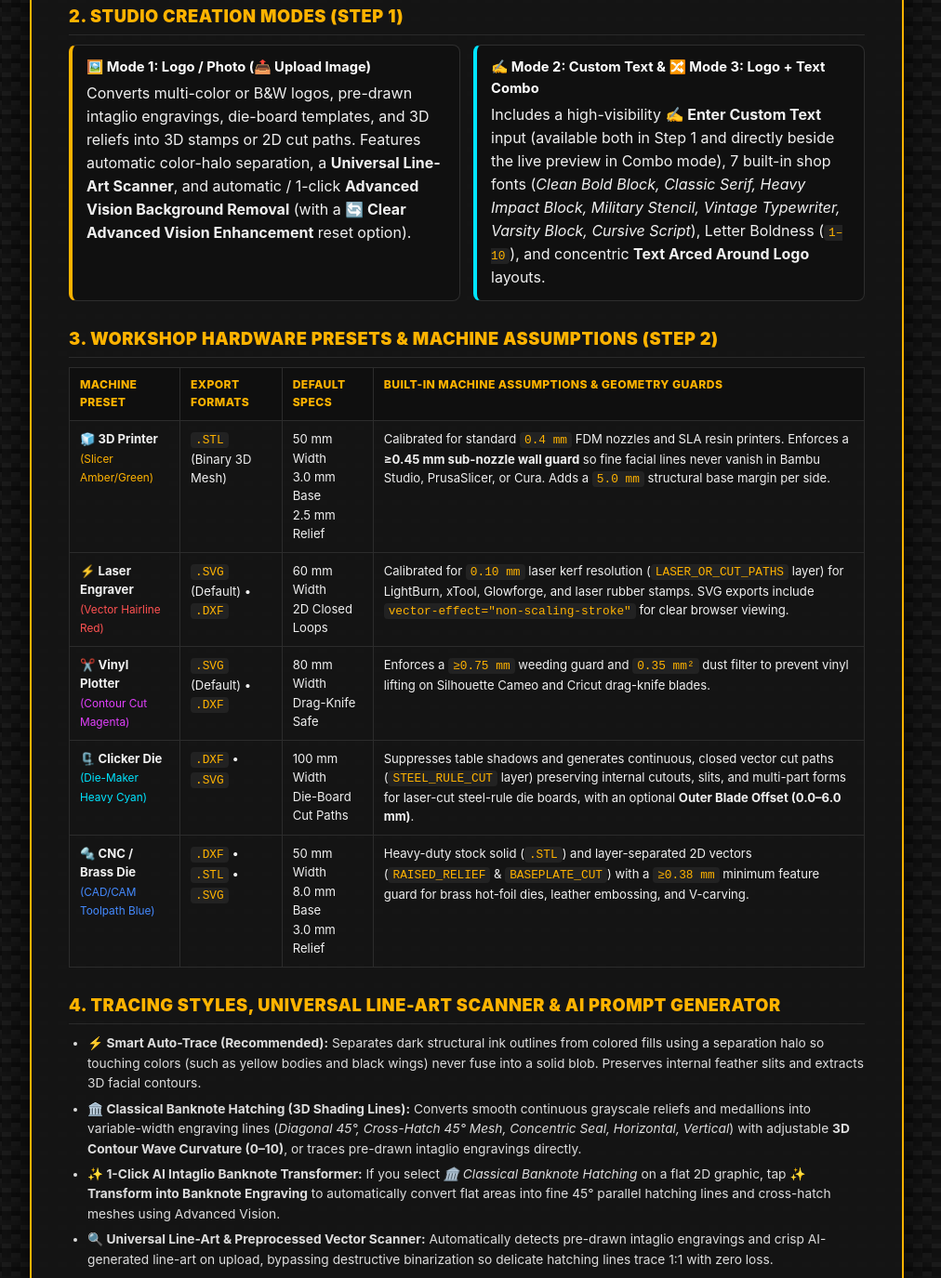
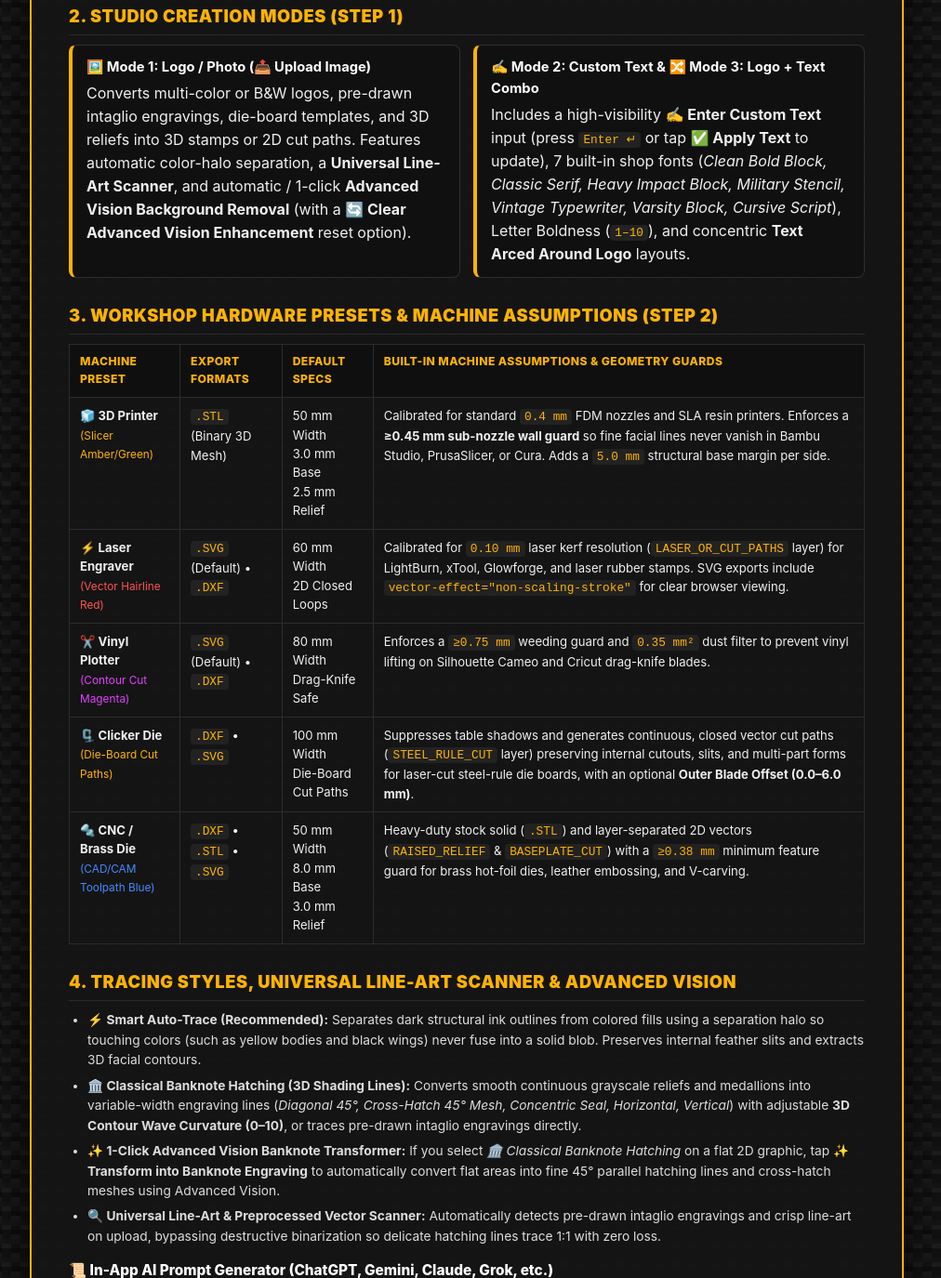
Before and after one commit to ivanou18-dot/ivolga-website, a plain HTML site: page guide.html in a window 1280 px wide. Shown: the part 527-1902 px from the top of the page at 93% size, without its empty margins (138-1150 px from the left). Drawn offline with Linux system fonts and the light colour scheme.

Commit message:
Remove cyan color variable and update references
Removed cyan color variable and its usage, replacing it with amber in the header. Updated text and color references throughout the document.

```diff
--- a/guide.html
+++ b/guide.html
@@ -12,7 +12,6 @@
       --bg-card: #151515;
       --amber: #FFB300;
       --amber-hover: #E09D00;
-      --cyan: #00E5FF;
       --green: #81C784;
       --text-main: #F0F0F0;
       --text-muted: #BDBDBD;
@@ -111,7 +110,6 @@
       line-height: 1.2;
     }
     .manual-header h1 .txt-white { color: #FFFFFF; }
-    .manual-header h1 .txt-cyan { color: var(--cyan); }
     .manual-header h1 .txt-gold { color: var(--amber); }
     .manual-header .subtitle {
       color: #CCCCCC;
@@ -160,7 +158,6 @@
       border-radius: 8px;
       padding: 12px 15px;
     }
-    .card-box.cyan-left { border-left-color: var(--cyan); }
     .card-box.green-left { border-left-color: var(--green); }
     .card-box strong.title {
       color: #FFFFFF;
@@ -267,7 +264,7 @@
           <circle cx="140" cy="192" r="5" fill="#14100C"/>
         </svg>
         <div>
-          <h1>📐 <span class="txt-white">PIXEL2PATH STUDIO:</span> <span class="txt-cyan">OFFICIAL USER MANUAL</span></h1>
+          <h1>📐 <span class="txt-white">PIXEL2PATH STUDIO:</span> <span class="txt-gold">OFFICIAL USER MANUAL</span></h1>
           <div class="subtitle">1:1 Millimeter 3D Stamp (.STL), Steel-Rule Clicker Die &amp; Laser/Plotter Vector (.DXF / .SVG) Generator</div>
         </div>
       </div>
@@ -290,9 +287,9 @@
         <strong class="title">🖼️ Mode 1: Logo / Photo (📤 Upload Image)</strong>
         Converts multi-color or B&amp;W logos, pre-drawn intaglio engravings, die-board templates, and 3D reliefs into 3D stamps or 2D cut paths. Features automatic color-halo separation, a <strong>Universal Line-Art Scanner</strong>, and automatic / 1-click <strong>Advanced Vision Background Removal</strong> (with a <strong>🔄 Clear Advanced Vision Enhancement</strong> reset option).
       </div>
-      <div class="card-box cyan-left">
+      <div class="card-box">
         <strong class="title">✍️ Mode 2: Custom Text &amp; 🔀 Mode 3: Logo + Text Combo</strong>
-        Includes a high-visibility <strong>✍️ Enter Custom Text</strong> input (available both in Step 1 and directly beside the live preview in Combo mode), 7 built-in shop fonts (<em>Clean Bold Block, Classic Serif, Heavy Impact Block, Military Stencil, Vintage Typewriter, Varsity Block, Cursive Script</em>), Letter Boldness (<code>1–10</code>), and concentric <strong>Text Arced Around Logo</strong> layouts.
+        Includes a high-visibility <strong>✍️ Enter Custom Text</strong> input (press <code>Enter ↵</code> or tap <strong>✅ Apply Text</strong> to update), 7 built-in shop fonts (<em>Clean Bold Block, Classic Serif, Heavy Impact Block, Military Stencil, Vintage Typewriter, Varsity Block, Cursive Script</em>), Letter Boldness (<code>1–10</code>), and concentric <strong>Text Arced Around Logo</strong> layouts.
       </div>
     </div>
 
@@ -326,7 +323,7 @@
           <td>Enforces a <code>≥0.75 mm</code> weeding guard and <code>0.35 mm²</code> dust filter to prevent vinyl lifting on Silhouette Cameo and Cricut drag-knife blades.</td>
         </tr>
         <tr>
-          <td><strong>🗜️ Clicker Die</strong><br /><span style="color:#00E5FF;font-size:0.74rem;">(Die-Maker Heavy Cyan)</span></td>
+          <td><strong>🗜️ Clicker Die</strong><br /><span style="color:#FFB300;font-size:0.74rem;">(Die-Board Cut Paths)</span></td>
           <td><code>.DXF</code> • <code>.SVG</code></td>
           <td>100 mm Width<br />Die-Board Cut Paths</td>
           <td>Suppresses table shadows and generates continuous, closed vector cut paths (<code>STEEL_RULE_CUT</code> layer) preserving internal cutouts, slits, and multi-part forms for laser-cut steel-rule die boards, with an optional <strong>Outer Blade Offset (0.0–6.0 mm)</strong>.</td>
@@ -340,12 +337,12 @@
       </tbody>
     </table>
 
-    <h2>4. Tracing Styles, Universal Line-Art Scanner &amp; AI Prompt Generator</h2>
+    <h2>4. Tracing Styles, Universal Line-Art Scanner &amp; Advanced Vision</h2>
     <ul>
       <li><strong>⚡ Smart Auto-Trace (Recommended):</strong> Separates dark structural ink outlines from colored fills using a separation halo so touching colors (such as yellow bodies and black wings) never fuse into a solid blob. Preserves internal feather slits and extracts 3D facial contours.</li>
       <li><strong>🏛️ Classical Banknote Hatching (3D Shading Lines):</strong> Converts smooth continuous grayscale reliefs and medallions into variable-width engraving lines (<em>Diagonal 45°, Cross-Hatch 45° Mesh, Concentric Seal, Horizontal, Vertical</em>) with adjustable <strong>3D Contour Wave Curvature (0–10)</strong>, or traces pre-drawn intaglio engravings directly.</li>
-      <li><strong>✨ 1-Click AI Intaglio Banknote Transformer:</strong> If you select <em>🏛️ Classical Banknote Hatching</em> on a flat 2D graphic, tap <strong>✨ Transform into Banknote Engraving</strong> to automatically convert flat areas into fine 45° parallel hatching lines and cross-hatch meshes using Advanced Vision.</li>
-      <li><strong>🔍 Universal Line-Art &amp; Preprocessed Vector Scanner:</strong> Automatically detects pre-drawn intaglio engravings and crisp AI-generated line-art on upload, bypassing destructive binarization so delicate hatching lines trace 1:1 with zero loss.</li>
+      <li><strong>✨ 1-Click Advanced Vision Banknote Transformer:</strong> If you select <em>🏛️ Classical Banknote Hatching</em> on a flat 2D graphic, tap <strong>✨ Transform into Banknote Engraving</strong> to automatically convert flat areas into fine 45° parallel hatching lines and cross-hatch meshes using Advanced Vision.</li>
+      <li><strong>🔍 Universal Line-Art &amp; Preprocessed Vector Scanner:</strong> Automatically detects pre-drawn intaglio engravings and crisp line-art on upload, bypassing destructive binarization so delicate hatching lines trace 1:1 with zero loss.</li>
     </ul>
 
     <h3>📜 In-App AI Prompt Generator (ChatGPT, Gemini, Claude, Grok, etc.)</h3>
@@ -392,7 +389,7 @@ ART STYLE &amp; TECHNIQUE: Authentic 19th-century banknote engraving, vintage et
       <li><strong>Free 25mm Graphic Width Sample ($0):</strong> Test any graphic and download a real <strong>25mm graphic width sample</strong> (<code>.STL</code>, <code>.DXF</code>, or <code>.SVG</code>) for free. <em>The 25mm graphic width sample validates file import, 1:1 millimeter scaling, and closed-loop topology; always verify material hardness, press tonnage, and laser kerf for your full-scale production job.</em></li>
       <li><strong>24-Hr Craftsman Pass ($8 One-Time):</strong> Unlocks 24 hours of unlimited 1:1 full-scale CAD exports (up to 350mm) + <strong>25 Advanced Vision Credits</strong>. <em>The 24-hour clock starts immediately upon checkout completion and displays your remaining time in the app.</em></li>
       <li><strong>Studio Monthly ($25/mo):</strong> Continuous studio access for repeat production with unlimited 1:1 full-scale CAD exports + <strong>100 Advanced Vision Credits / month</strong> (auto-refreshes every 30 days).</li>
-      <li><strong>One-Time Credit Guard &amp; Unlimited Local Exports:</strong> Standard logo tracing, pre-drawn intaglio tracing, custom arched text, classical banknote hatching sliders, and all <code>.STL</code>, <code>.DXF</code>, and <code>.SVG</code> downloads use <strong>0 credits</strong>. An Advanced Vision credit is charged <strong>at most once per uploaded image</strong> (whether used for background removal or AI Banknote Intaglio transformation—toggling between styles afterwards costs 0 extra credits).</li>
+      <li><strong>One-Time Credit Guard &amp; Unlimited Local Exports:</strong> Standard logo tracing, pre-drawn intaglio tracing, custom arched text, classical banknote hatching sliders, and all <code>.STL</code>, <code>.DXF</code>, and <code>.SVG</code> downloads use <strong>0 credits</strong>. An Advanced Vision credit is charged <strong>at most once per uploaded image</strong> (whether used for background removal or Banknote Intaglio transformation—toggling between styles afterwards costs 0 extra credits).</li>
       <li><strong>🔒 Privacy &amp; RAM-Only Processing:</strong> Uploaded artwork and generated files are processed in volatile memory (RAM) during your session and automatically purged. Advanced Vision uses an encrypted enterprise vision endpoint and never trains public models.</li>
     </ul>
 
```
